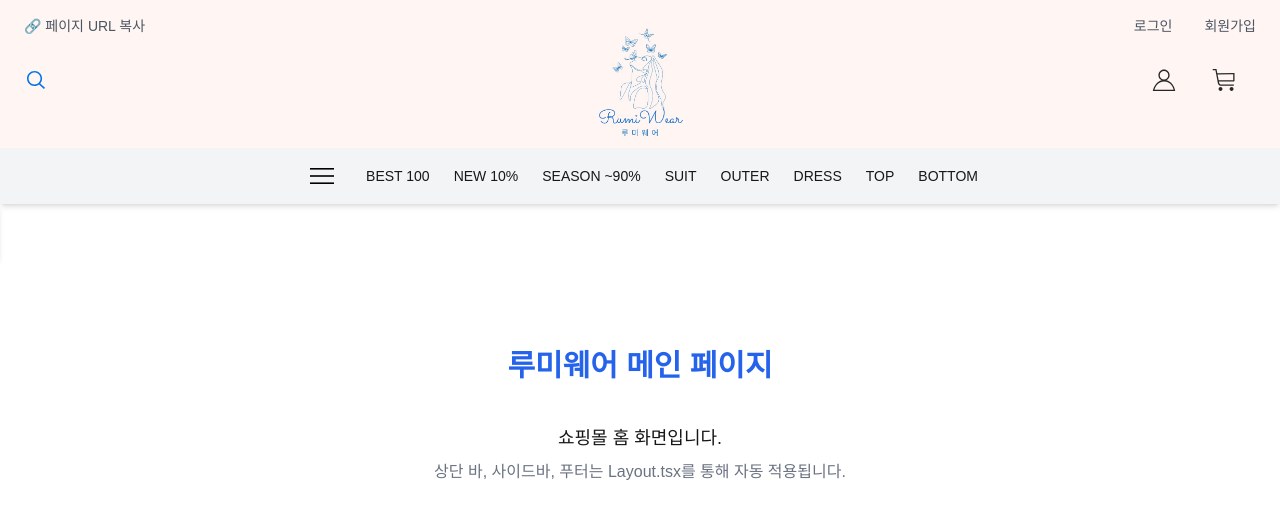
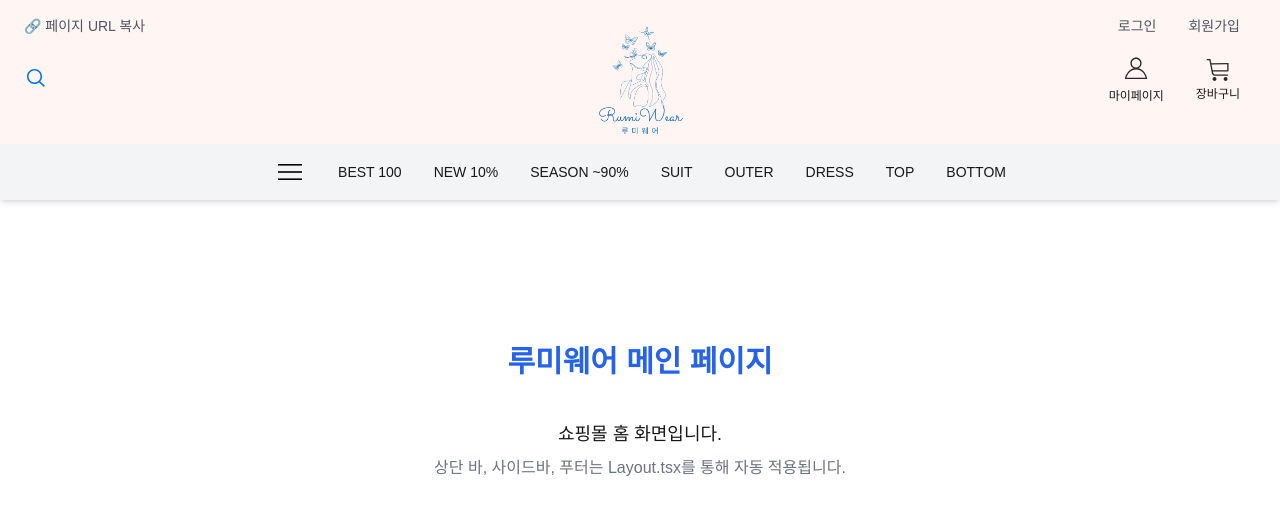
Before and after one commit to suzyp0223/rumiware-next, a Next.js app: page / in a window 1280 px wide. Shown: the top 518 px of the page. Built offline with nearby package versions, Linux system fonts and the light colour scheme.

Commit message:
사이드바 1,2,3dep UI 작업중

```diff
--- a/src/components/common/Sidebar.tsx
+++ b/src/components/common/Sidebar.tsx
@@ -1,22 +1,78 @@
+import { useRef, useState } from "react";
+
 import clsx from "clsx";
+import Link from "next/link";
+
+import useClickOutside from "@/hooks/useClickOutside";
+import { Category } from "./Category";
 
 interface SidebarProps {
   isOpen: boolean;
+  onClose: () => void;
 }
 
-const SideBar = ({ isOpen }: SidebarProps) => {
+const SideBar = ({ isOpen, onClose }: SidebarProps) => {
+  const [activeIndex, setActiveIndex] = useState<number | null>(null);
+  const dropDownRef = useRef<HTMLDivElement | null>(null);
+
+  // 외부 클릭 시 닫기
+  useClickOutside(dropDownRef, onClose, isOpen);
+
   return (
-    <aside
-      className={clsx(
-        "fixed top-100 left-0  w-64 bg-white shadow-md z-50 transition-transform duration-300 ease-in-out",
-        {
-          "translate-x-0": isOpen, // 열려 있을 때
-          "-translate-x-full": !isOpen, // 닫혀 있을 때
-        }
+    <aside className="relative">
+      {isOpen && (
+        <div
+          ref={dropDownRef}
+          className={clsx("absolute top-full left-20 w-54 bg-white shadow-md border z-50")}
+        >
+          <ul className="p-4 border ">
+            {Category.map((category, index) => (
+              <li
+                key={category.name}
+                className="relative group"
+                onMouseEnter={() => setActiveIndex(index)}
+                onMouseLeave={() => setActiveIndex(null)}
+              >
+                <Link href={category.pathName} className="hover:text-blue-500 block px-2 py-1">
+                  {category.name}
+                </Link>
+
+                {/* 2단계: subcategories */}
+                {category.subcategories && activeIndex === index && (
+                  <ul className="absolute top-0 left-[100%] ml-4  bg-white border shadow-md min-w-[160px] z-50">
+                    {category.subcategories.map((sub) => (
+                      <li key={sub.name} className="group relative">
+                        <Link
+                          href={sub.pathName}
+                          className="block px-4 py-2 text-sm text-gray-700 hover:bg-gray-100 whitespace-nowrap"
+                        >
+                          └ {sub.name}
+                        </Link>
+
+                        {/* 3단계: thirdSubcategories */}
+                        {sub.thirdSubcategories && (
+                          <ul className="absolute top-0 left-full bg-white border shadow-md min-w-[160px] z-50">
+                            {sub.thirdSubcategories.map((third) => (
+                              <li key={third.name}>
+                                <Link
+                                  href={third.pathName}
+                                  className="block whitespace-nowrap px-4 py-2 text-sm text-gray-700 hover:bg-gray-100"
+                                >
+                                  &nbsp;&nbsp;&nbsp;&nbsp;↳ {third.name}
+                                </Link>
+                              </li>
+                            ))}
+                          </ul>
+                        )}
+                      </li>
+                    ))}
+                  </ul>
+                )}
+              </li>
+            ))}
+          </ul>
+        </div>
       )}
-    >
-      {/* 사이드바 내용 */}
-      <div className="p-4">📂 카테고리 목록 등</div>
     </aside>
   );
 };
--- a/src/components/common/TabsDropDown.tsx
+++ b/src/components/common/TabsDropDown.tsx
@@ -5,58 +5,28 @@ import { Category } from "./Category";
 
 interface TopNavProps {
   toggleSidebar: () => void;
+  isOpen: boolean;
 }
 
 const TabsDropDown = ({ toggleSidebar }: TopNavProps) => {
+  // eslint-disable-next-line @typescript-eslint/no-unused-vars
   const [activeIndex, setActiveIndex] = useState<number | null>(null);
 
   return (
     <ul className="md:flex justify-center items-center gap-6 text-sm font-medium py-2 bg-gray-100">
       <li className=" hover:bg-[#e5e7eb] rounded-md ">
-        <HamBtnToggle toggleSidebar={toggleSidebar} />
+        <HamBtnToggle toggleSidebar={toggleSidebar} isOpen={false} />
       </li>
       {Category.map((category, index) => (
         <li
           key={category.name}
-          className="relative"
+          className="relative mx-1"
           onMouseEnter={() => setActiveIndex(index)}
           onMouseLeave={() => setActiveIndex(null)}
         >
           <Link href={category.pathName} className="hover:text-blue-500">
             {category.name}
           </Link>
-
-          {/* 2단계: subcategories */}
-          {category.subcategories && activeIndex === index && (
-            <ul className="absolute top-full left-0 bg-white border shadow-md z-50">
-              {category.subcategories.map((sub) => (
-                <li key={sub.name} className="group relative">
-                  <Link
-                    href={sub.pathName}
-                    className="block whitespace-nowrap text-gray-600 hover:text-blue-500"
-                  >
-                    └ {sub.name}
-                  </Link>
-
-                  {/* 3단계: thirdSubcategories */}
-                  {sub.thirdSubcategories && (
-                    <ul className="absolute top-0 left-full bg-white border shadow-md">
-                      {sub.thirdSubcategories.map((third) => (
-                        <li key={third.name}>
-                          <Link
-                            href={third.pathName}
-                            className="block whitespace-nowrap px-4 py-2 hover:bg-gray-200"
-                          >
-                            &nbsp;&nbsp;&nbsp;&nbsp;↳ {third.name}
-                          </Link>
-                        </li>
-                      ))}
-                    </ul>
-                  )}
-                </li>
-              ))}
-            </ul>
-          )}
         </li>
       ))}
     </ul>
--- a/src/components/common/TopNavBar.tsx
+++ b/src/components/common/TopNavBar.tsx
@@ -11,15 +11,17 @@ import TabsDropDown from "./TabsDropDown";
 
 interface TopNavProps {
   toggleSidebar: () => void;
+  isOpen: boolean;
+  onClose: () => void;
 }
 
-const TopNavBar = ({ toggleSidebar }: TopNavProps) => {
+const TopNavBar = ({ isOpen, toggleSidebar }: TopNavProps) => {
   return (
     <nav className="w-full bg-peach-pink shadow-md">
       <div className="mb-10">
         <div className="flex justify-between items-center px-4 py-2 text-gray-600">
           <CopyUrlBtn />
-          <div className="flex gap-8 text-sm text-gray-600 mr-2">
+          <div className="flex gap-8 text-sm text-gray-600 mr-6">
             <Link href="#" className="hover:underline">
               로그인
             </Link>
@@ -29,28 +31,27 @@ const TopNavBar = ({ toggleSidebar }: TopNavProps) => {
           </div>
         </div>
 
-        <div className="flex items-center justify-between px-4 py-2 relative">
-          <Link href="#" className="absolute left-1/2 transform -translate-x-1/2">
+        <div className="flex items-center justify-between px-4 relative">
+          <Link href="/" className="absolute left-1/2 transform -translate-x-1/2">
             <Image src={rumiLogo} alt="로고이미지" width={130} height={60} className="w40 h-auto" />
           </Link>
 
           {/* <SearchBtn /> */}
           <SearchToggle />
 
-          <div className=" md:flex items-center gap-8">
+          <div className=" md:flex items-center justify-center gap-8">
             <Link href="#" className="flex flex-col items-center text-xs">
-              <Image src={myPage} alt="마이페이지" className="w-6 h-6" />
-              {/* <span>마이페이지</span> */}
+              <Image src={myPage} alt="마이페이지" className="w-6 h-6 mt-1" />
+              <span className="display-none mt-2">마이페이지</span>
             </Link>
             <Link href="#" className="flex flex-col items-center text-xs mr-6">
               <Image src={cart} alt="장바구니" className="w-8 h-8" />
-              {/* <span>장바구니</span> */}
+              <span className="display-none">장바구니</span>
             </Link>
           </div>
         </div>
       </div>
-
-      <TabsDropDown toggleSidebar={toggleSidebar} />
+      <TabsDropDown isOpen={isOpen} toggleSidebar={toggleSidebar} />
     </nav>
   );
 };
--- a/src/components/layout/Layout.tsx
+++ b/src/components/layout/Layout.tsx
@@ -10,14 +10,13 @@ import TopNavBar from "../common/TopNavBar";
 const Layout = ({ children }: { children: ReactNode }) => {
   const [isSidebarOpen, setIsSidebarOpen] = useState(false);
 
-  const toggleSidebar = () => {
-    setIsSidebarOpen((prev) => !prev);
-  };
+  const toggleSidebar = () => setIsSidebarOpen((prev) => !prev);
+  const closeSidebar = () => setIsSidebarOpen(false);
 
   return (
     <>
-      <TopNavBar toggleSidebar={toggleSidebar} />
-      <Sidebar isOpen={isSidebarOpen} />
+      <TopNavBar isOpen={isSidebarOpen} onClose={closeSidebar} toggleSidebar={toggleSidebar} />
+      <Sidebar isOpen={isSidebarOpen} onClose={closeSidebar} />
       <main className="pt-16">{children}</main>
       <Footer />
     </>
--- a/src/components/toggle/HamBtnToggle.tsx
+++ b/src/components/toggle/HamBtnToggle.tsx
@@ -1,42 +1,49 @@
-import useClickOutside from "@/hooks/useClickOutside";
-import useToggleBtn from "@/hooks/useToggleBtn";
 import Image from "next/image";
+
+import Link from "next/link";
 import { useRef } from "react";
-import closeIcon from "../../assets/icon/close.svg";
 import hamBtn from "../../assets/icon/hamBtn.svg";
+import { Category } from "../common/Category";
 
 interface HamBtnToggleProps {
   toggleSidebar: () => void;
+  isOpen: boolean;
 }
 
-const HamBtnToggle = ({ toggleSidebar }: HamBtnToggleProps) => {
-  const { isOpen: showMenu, toggle, close } = useToggleBtn();
+const HamBtnToggle = ({ toggleSidebar, isOpen }: HamBtnToggleProps) => {
+  const btnRef = useRef<HTMLDivElement | null>(null);
 
-  const handleClick = () => {
-    toggle();
-    toggleSidebar();
-  };
+  // //외부 클릭 시 닫기
+  // useClickOutside(btnRef, close, showMenu);
 
-  const btnRef = useRef<HTMLButtonElement | null>(null);
-
-  //외부 클릭 시 닫기
-  useClickOutside(btnRef, close, showMenu);
+  // const handleClick = () => {
+  //   toggle();
+  //   toggleSidebar();
+  // };
 
   return (
-    <button
-      ref={btnRef}
-      onClick={handleClick}
-      className="bg-tab-gray hover:bg-[#e5e7eb] p-2 rounded-md"
-      aria-label={showMenu ? "메뉴 닫기" : "메뉴 열기"}
-    >
-      <Image
-        key={showMenu ? "close" : "hamBtn"}
-        src={showMenu ? closeIcon : hamBtn}
-        alt={showMenu ? "닫기" : "메뉴"}
-        className="w-6 h-6"
-        unoptimized
-      />
-    </button>
+    <div className="relative" ref={btnRef}>
+      <button
+        onClick={toggleSidebar}
+        className="bg-tab-gray hover:bg-[#e5e7eb] flex items-center justify-center w-10 h-10"
+        aria-label="메뉴 열기"
+      >
+        <Image src={hamBtn} alt="메뉴" className="w-6 h-6" unoptimized />
+      </button>
+
+      {/* 버튼 아래 드롭다운 */}
+      {isOpen && (
+        <div className="absolute top-full left-0 mt-2 w-64 bg-white shadow-md z-50">
+          <ul className="p-4">
+            {Category.map((cat) => (
+              <li key={cat.name} className="py-1 hover:bg-gray-100 px-2 rounded">
+                <Link href={cat.pathName}>{cat.name}</Link>
+              </li>
+            ))}
+          </ul>
+        </div>
+      )}
+    </div>
   );
 };
 
```
